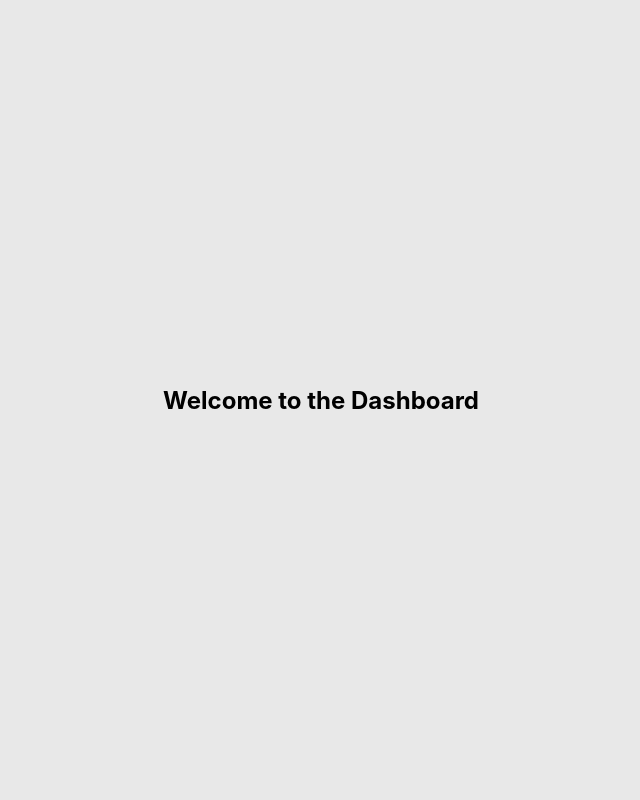
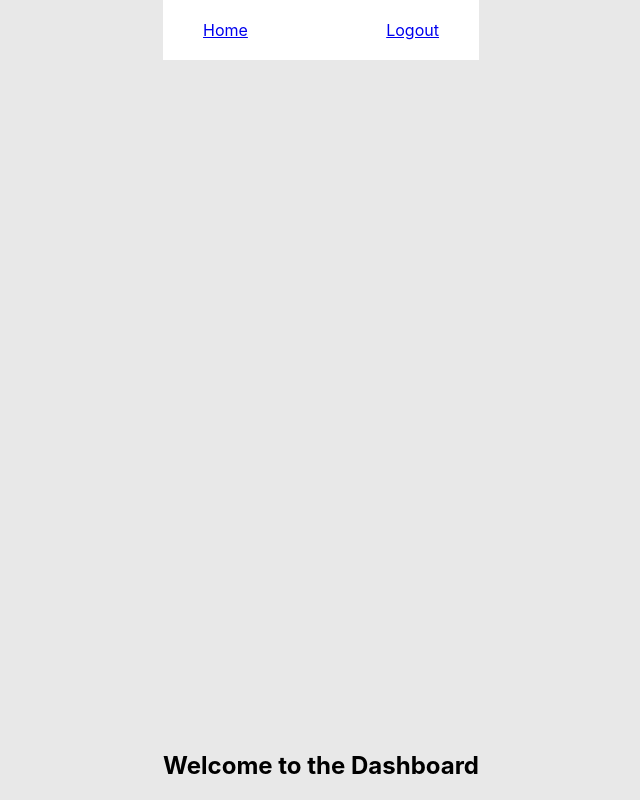
Before and after one commit to codehass/auth-app-front, a React (Create React App) app: page / in a window 1280 px wide. Shown: the whole page, without its empty margins (319-959 px from the left). Built offline with nearby package versions, Linux system fonts and the light colour scheme; sample sign-in values are in the browser's storage.

Commit message:
Add logout

```diff
--- a/src/Components/Home.js
+++ b/src/Components/Home.js
@@ -1,8 +1,37 @@
 import React from "react";
+import { Link, useNavigate } from "react-router-dom";
+import { useEffect } from "react";
+import "../index.css";
 
 const Home = () => {
+  const navigate = useNavigate();
+
+  useEffect(() => {
+    const username = localStorage.getItem("username");
+    if (!username) {
+      navigate("/login");
+    }
+  }, [navigate]);
+
+  const handleLogout = () => {
+    localStorage.clear();
+    navigate("/login");
+  };
+
   return (
-    <div>
+    <div className="home">
+      <nav className="navbar">
+        <ul>
+          <li>
+            <Link to="/">Home</Link>
+          </li>
+          <li>
+            <Link to="/login" onClick={handleLogout}>
+              Logout
+            </Link>
+          </li>
+        </ul>
+      </nav>
       <h2>Welcome to the Dashboard</h2>
     </div>
   );
```
